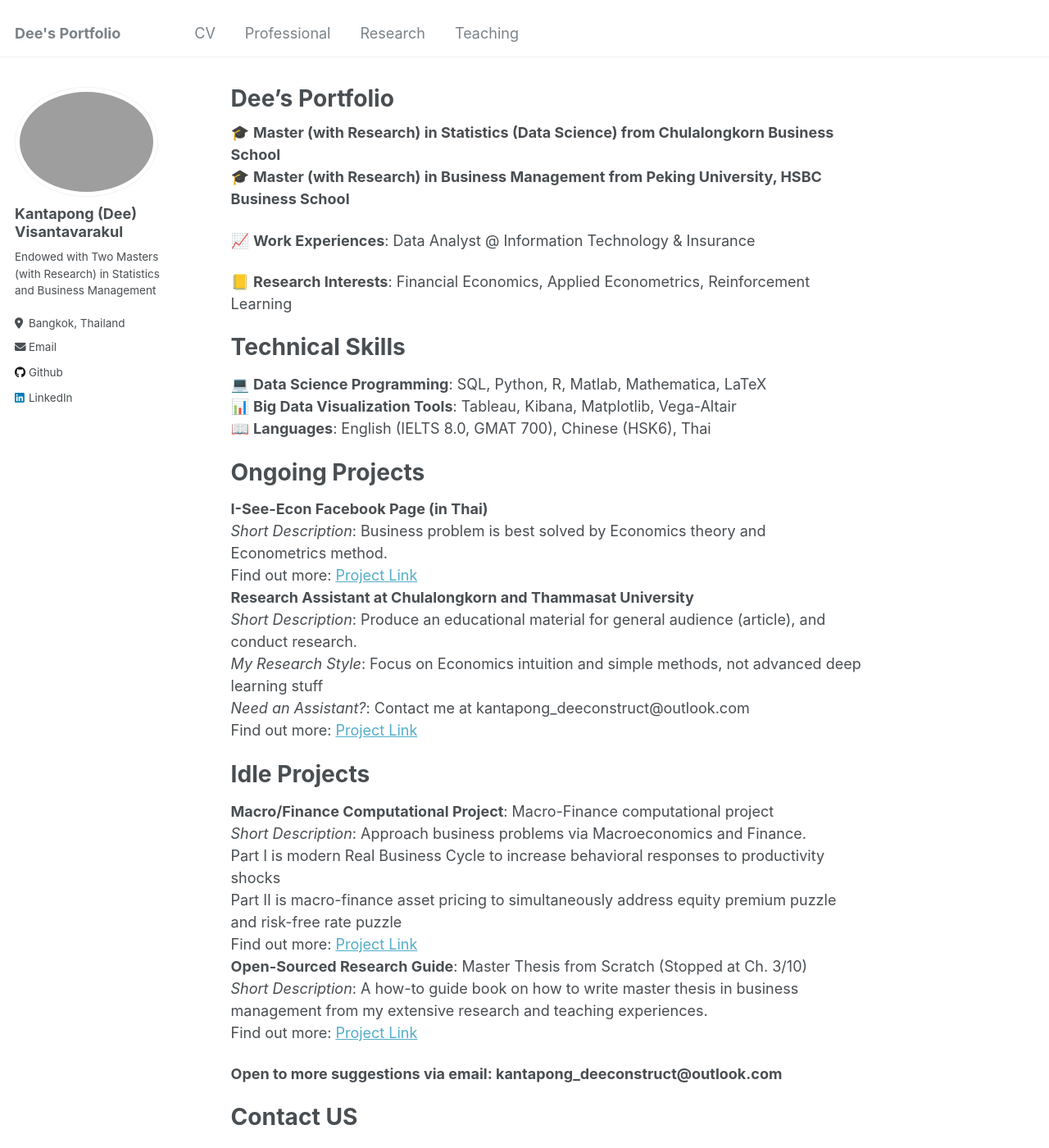
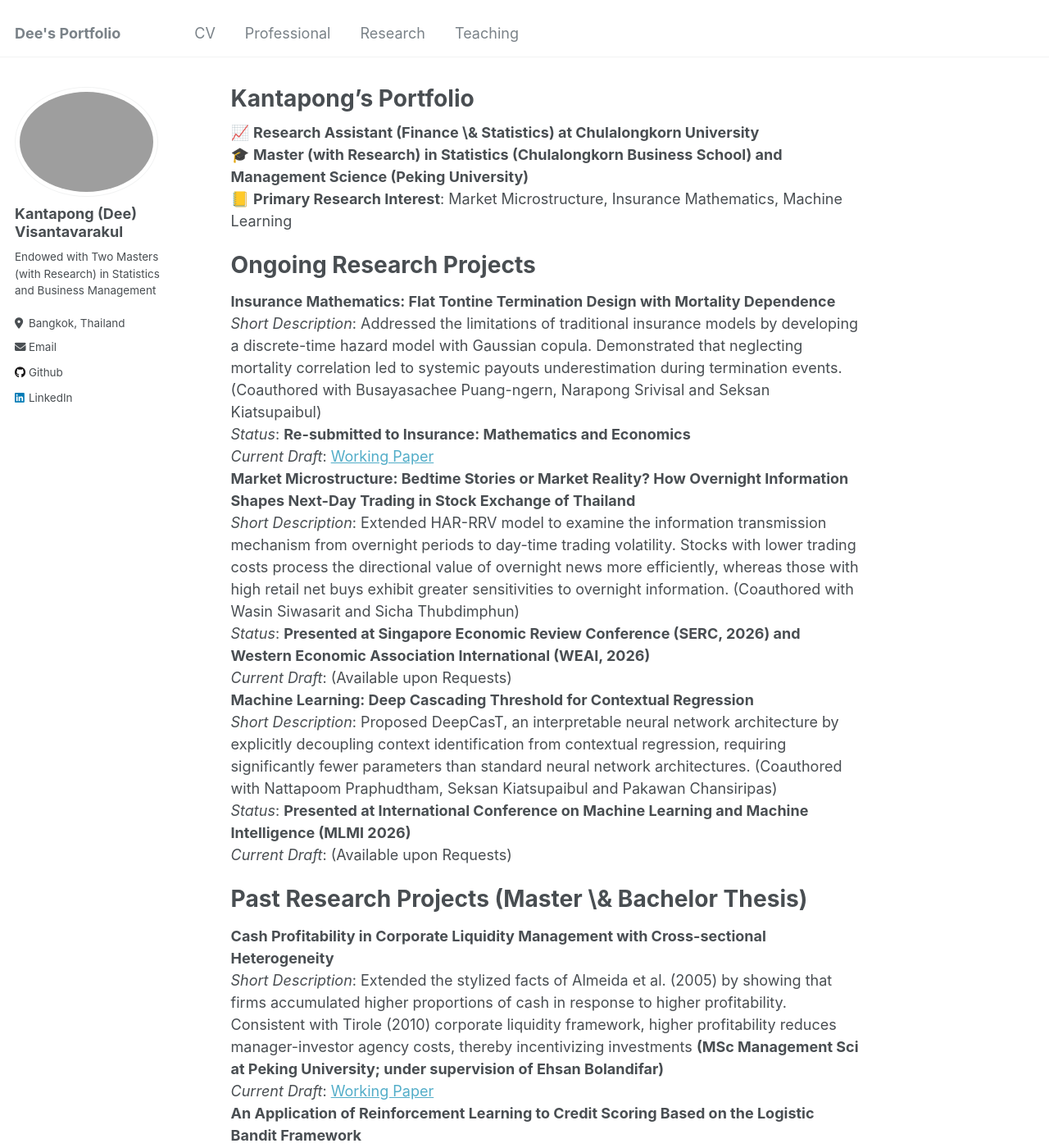
Before and after one commit to GoodDee/GoodDee.github.io, a Jekyll site: the page built from _pages/about.md, in a window 1280 px wide and 1400 px high. Shown: the whole window at 82% size. Built offline with Jekyll 4.4.1, drawn with Linux system fonts in a browser that asks for light colours; some of the changed text lies outside the part shown.

Commit message:
Revise portfolio content and update research projects
Updated portfolio details including title change and added ongoing research projects. Removed outdated work experiences and technical skills sections.

```diff
--- a/_pages/about.md
+++ b/_pages/about.md
@@ -1,50 +1,43 @@
 ---
 permalink: /
-title: "Dee's Portfolio"
+title: "Kantapong's Portfolio"
 author_profile: true
 redirect_from:
   - /about/
   - /about.html
 ---
+📈 **Research Assistant (Finance \& Statistics) at Chulalongkorn University**
+🎓 **Master (with Research) in Statistics (Chulalongkorn Business School) and Management Science (Peking University)**
+📒 **Primary Research Interest**: Market Microstructure, Insurance Mathematics, Machine Learning
 
-🎓 **Master (with Research) in Statistics (Data Science) from Chulalongkorn Business School**
-🎓 **Master (with Research) in Business Management from Peking University, HSBC Business School**
+Ongoing Research Projects
+======
+**Insurance Mathematics: Flat Tontine Termination Design with Mortality Dependence**
+_Short Description_: Addressed the limitations of traditional insurance models by developing a discrete-time hazard model with Gaussian copula. Demonstrated that neglecting mortality correlation led to systemic payouts underestimation during termination events. (Coauthored with Busayasachee Puang-ngern, Narapong Srivisal and Seksan Kiatsupaibul)
+_Status_: **Re-submitted to Insurance: Mathematics and Economics**
+_Current Draft_: [Working Paper](https://papers.ssrn.com/sol3/papers.cfm?abstract_id=6110191)
+**Market Microstructure: Bedtime Stories or Market Reality? How Overnight Information Shapes Next-Day Trading in Stock Exchange of Thailand**
+_Short Description_: Extended HAR-RRV model to examine the information transmission mechanism from overnight periods to day-time trading volatility. Stocks with lower trading costs process the directional value of overnight news more efficiently, whereas those with high retail net buys exhibit greater sensitivities to overnight information. (Coauthored with Wasin Siwasarit and Sicha Thubdimphun)
+_Status_: **Presented at Singapore Economic Review Conference (SERC, 2026) and Western Economic Association International (WEAI, 2026)**
+_Current Draft_: (Available upon Requests)
+**Machine Learning: Deep Cascading Threshold for Contextual Regression**
+_Short Description_: Proposed DeepCasT, an interpretable neural network architecture by explicitly decoupling context identification from contextual regression, requiring significantly fewer parameters than standard neural network architectures. (Coauthored with Nattapoom Praphudtham, Seksan Kiatsupaibul and Pakawan Chansiripas)
+_Status_: **Presented at International Conference on Machine Learning and Machine Intelligence (MLMI 2026)**
+_Current Draft_: (Available upon Requests)
 
-📈 **Work Experiences**: Data Analyst @ Information Technology & Insurance
+Past Research Projects (Master \& Bachelor Thesis)
+======
+**Cash Profitability in Corporate Liquidity Management with Cross-sectional Heterogeneity**
+_Short Description_: Extended the stylized facts of Almeida et al. (2005) by showing that firms accumulated higher proportions of cash in response to higher profitability. Consistent with Tirole (2010) corporate liquidity framework, higher profitability reduces manager-investor agency costs, thereby incentivizing investments **(MSc Management Sci at Peking University; under supervision of Ehsan Bolandifar)**
+_Current Draft_: [Working Paper](https://drive.google.com/file/d/1QgJ5CRA7IyAUZgc_vn-Mpeo3GTaybuFW/view?usp=sharing)
+**An Application of Reinforcement Learning to Credit Scoring Based on the Logistic Bandit Framework**
+_Short Description_: Formulated credit scoring and underwriting as a unified sequential decision problem using the Thompson sampling framework from Russo et al. (2018). Showed that the exploration mechanism enables Thompson sampling to outperform traditional approaches. **(MSc Statistics at Chulalongkorn University; under supervision of Seksan Kiatsupaibul)**
+_Status_: Best Presentation Award at International Conference on Applied Statistics (2022)
+_Current Draft_: [Working Paper](https://digital.car.chula.ac.th/chulaetd/6050/)
+_Conference Paper_: [Conference Paper](http://icas2022.stat.kmutnb.ac.th/doc/ICAS2022%20Proceeding.pdf)
+**Investigating the Role of Growth in Determining Capital Structure in Thai Stock Market (SET) through Signaling Game**
+_Short Description_: Developed a static signaling game under asymmetric information between managers and investors to show how a firm’s growth prospects positively determine its leverage ratio. Documented supporting empirical evidence consistent with pecking-order theory. **(Bachelor Thesis at Thammasat University; under supervision of Pornthep Benyaapikul and Sicha Thubdimphun)**
+_Status_: **Published in Thailand and the World Economy Journal, Vol. 39, No. 1 (2021)**
+_Publication Paper_: [Publication Paper](https://so05.tci-thaijo.org/index.php/TER/article/view/243081)
 
-📒 **Research Interests**: Financial Economics, Applied Econometrics, Reinforcement Learning
-
-Technical Skills
-======
-💻 **Data Science Programming**: SQL, Python, R, Matlab, Mathematica, LaTeX
-📊 **Big Data Visualization Tools**: Tableau, Kibana, Matplotlib, Vega-Altair
-📖 **Languages**: English (IELTS 8.0, GMAT 700), Chinese (HSK6), Thai
-
-Ongoing Projects
-======
-**I-See-Econ Facebook Page (in Thai)**
-_Short Description_: Business problem is best solved by Economics theory and Econometrics method.
-Find out more: [Project Link](https://www.facebook.com/iceconomist)
-**Research Assistant at Chulalongkorn and Thammasat University**
-_Short Description_: Produce an educational material for general audience (article), and conduct research.
-_My Research Style_: Focus on Economics intuition and simple methods, not advanced deep learning stuff
-_Need an Assistant?_: Contact me at kantapong_deeconstruct@outlook.com
-Find out more: [Project Link](https://gooddee.github.io/publications/)
-
-Idle Projects
-=====
-**Macro/Finance Computational Project**: Macro-Finance computational project
-_Short Description_: Approach business problems via Macroeconomics and Finance.
-Part I is modern Real Business Cycle to increase behavioral responses to productivity shocks
-Part II is macro-finance asset pricing to simultaneously address equity premium puzzle and risk-free rate puzzle
-Find out more: [Project Link](https://gooddee.github.io/publication/2024-07-01-paper-title-number-1)
-**Open-Sourced Research Guide**: Master Thesis from Scratch (Stopped at Ch. 3/10)
-_Short Description_: A how-to guide book on how to write master thesis in business management from my extensive research and teaching experiences.
-Find out more: [Project Link](https://github.com/GoodDee/Book-Master-Thesis-from-Scratch)
-
-**Open to more suggestions via email: kantapong_deeconstruct@outlook.com**
-
-Contact US
-======
-The **optimal** policy function to reach me is via **EMAIL**.
-📫 kantapong_deeconstruct@outlook.com
+**Open to more suggestions via email: kantapong.d@gmail.com**
```
